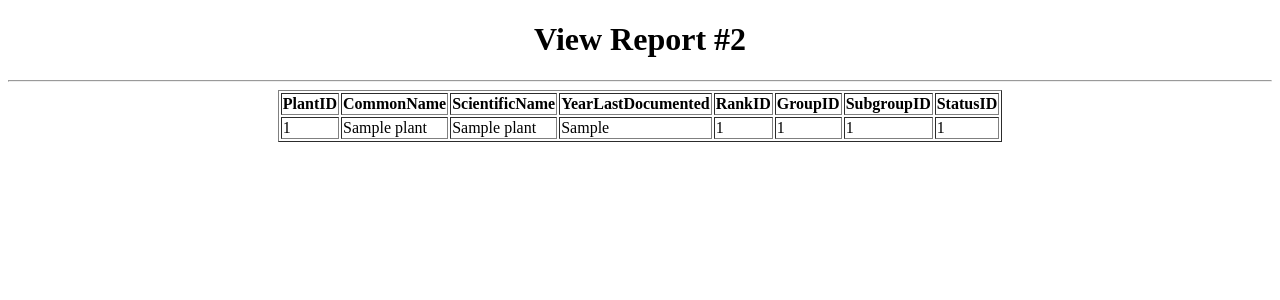
After one commit to khanagan/BackyardBotanist, a Django app: page /displayReport2 in a window 1280 px wide. The commit adds this page. Shown: the top 300 px of the page. Run offline with Django 3.2, Linux system fonts and the light colour scheme; tables that the repository leaves empty hold one stand-in row (values such as "Sample post").

Commit message:
add pages for 4 reports

```diff
--- a/backyardBotanist/mainPageApp/admin.py
+++ b/backyardBotanist/mainPageApp/admin.py
@@ -1,11 +1,11 @@
 from django.contrib import admin
 
 # Register your models here.
-from .models import Plant, User, ConservationRank, Pictures, Group, Subgroup, Location
+from .models import Plant, User, ConservationRank, Pictures, TaxGroup, Subgroup, Location
 admin.site.register(Plant)
 admin.site.register(User)
 admin.site.register(ConservationRank)
-admin.site.register(Group)
+admin.site.register(TaxGroup)
 admin.site.register(Subgroup)
 admin.site.register(Pictures)
 admin.site.register(Location)
--- a/backyardBotanist/mainPageApp/appUrls.py
+++ b/backyardBotanist/mainPageApp/appUrls.py
@@ -5,5 +5,8 @@ urlpatterns = [
     path('', views.home, name='home'),
     path('changePassword', views.changePassword, name='changePassword'),
     path('invalidUser', views.invalidUser, name='invalidUser'),
-    path('displayData', views.displayData, name='displayData'),
+    path('displayReport1', views.displayReport1, name='displayReport1'),
+    path('displayReport2', views.displayReport2, name='displayReport2'),
+    path('displayReport3', views.displayReport3, name='displayReport3'),
+    path('displayReport4', views.displayReport4, name='displayReport4'),
 ]
--- a/backyardBotanist/mainPageApp/models.py
+++ b/backyardBotanist/mainPageApp/models.py
@@ -1,6 +1,14 @@
 from django.db import models
 
 # Create your models here.
+
+class TaxGroup(models.Model):
+    groupId = models.IntegerField(primary_key=True)
+    taxGroup = models.CharField(max_length=100)
+
+    class Meta:
+        db_table = 'TaxGroup'
+
 class Plant(models.Model):
     plantId = models.IntegerField(primary_key=True)
     commonName = models.CharField(max_length=100)
@@ -9,6 +17,7 @@ class Plant(models.Model):
     yearLastDocumented = models.CharField(max_length=100)
     rankId = models.IntegerField()
     groupId = models.IntegerField()
+    #groupId = models.ForeignKey(TaxGroup, on_delete=models.CASCADE)
     subgroupId = models.IntegerField()
     statusId = models.IntegerField()
 
@@ -16,7 +25,7 @@ class Plant(models.Model):
         db_table = 'Plant'
 
 class User(models.Model):
-    userId = models.IntegerField()
+    userId = models.IntegerField(primary_key=True)
     email = models.CharField(max_length=100)
     password = models.CharField(max_length=30)
     joinDate = models.DateTimeField()
@@ -25,15 +34,8 @@ class User(models.Model):
     class Meta:
         db_table = 'User'
 
-class Group(models.Model):
-    groupId = models.IntegerField()
-    taxGroup = models.CharField(max_length=100)
-
-    class Meta:
-        db_table = 'Group'
-
 class Subgroup(models.Model):
-    subgroupId = models.IntegerField()
+    subgroupId = models.IntegerField(primary_key=True)
     taxSubgroup = models.CharField(max_length=100)
     groupId = models.IntegerField()
 
@@ -48,7 +50,7 @@ class Location(models.Model):
         db_table = 'Location'
 
 class Pictures(models.Model):
-    pictureId = models.IntegerField()
+    pictureId = models.IntegerField(primary_key=True)
     imageFile = models.ImageField()
     plantId = models.IntegerField()
     userId = models.IntegerField()
@@ -57,7 +59,7 @@ class Pictures(models.Model):
         db_table = 'Pictures'
 
 class ConservationRank(models.Model):
-    rankId = models.IntegerField()
+    rankId = models.IntegerField(primary_key=True)
     stateRank = models.CharField(max_length=100)
     globalRank = models.CharField(max_length=100)
 
@@ -65,7 +67,7 @@ class ConservationRank(models.Model):
         db_table = 'ConservationRank'
 
 class ListingStatus(models.Model):
-    statusId = models.IntegerField()
+    statusId = models.IntegerField(primary_key=True)
     federalStatus = models.CharField(max_length=100)
     stateStatus = models.CharField(max_length=100)
 
@@ -73,7 +75,7 @@ class ListingStatus(models.Model):
         db_table = 'ListingStatus'
 
 class Sighting(models.Model):
-    sightingId = models.IntegerField()
+    sightingId = models.IntegerField(primary_key=True)
     userId = models.IntegerField()
     plantId = models.IntegerField()
     county = models.CharField(max_length=100)
@@ -83,7 +85,7 @@ class Sighting(models.Model):
         db_table = 'Sighting'
 
 class ChangePassword(models.Model):
-    userId = models.IntegerField()
+    userId = models.IntegerField(primary_key=True)
     oldPass = models.CharField(max_length=100)
     newPass = models.CharField(max_length=100)
 
@@ -91,7 +93,7 @@ class ChangePassword(models.Model):
         db_table = 'ChangePassword'
 
 class PlantLocation(models.Model):
-    plantId = models.IntegerField()
+    plantId = models.IntegerField(primary_key=True)
     county = models.CharField(max_length=100)
     state = models.CharField(max_length=100)
 
--- /dev/null
+++ b/backyardBotanist/mainPageApp/templates/reportPage2.html
@@ -0,0 +1,35 @@
+<!DOCTYPE html>
+<head>
+    <title>View Report #2</title>
+</head>
+<body>
+    <center>
+        <h1>View Report #2</h1>
+        <hr/>
+        <table border="1">
+            <tr>
+                <th>PlantID</th>
+                <th>CommonName</th>
+                <th>ScientificName</th>
+                <th>YearLastDocumented</th>
+                <th>RankID</th>
+                <th>GroupID</th>
+                <th>SubgroupID</th>
+                <th>StatusID</th>
+            </tr>
+            {% for displayplant in Plant %}
+            <tr>
+                <td>{{displayplant.plantId}}</td>
+                <td>{{displayplant.commonName}}</td>
+                <td>{{displayplant.scientificName}}</td>
+                <td>{{displayplant.yearLastDocumented}}</td>
+                <td>{{displayplant.rankId}}</td>
+                <td>{{displayplant.groupId}}</td>
+                <td>{{displayplant.subgroupId}}</td>
+                <td>{{displayplant.statusId}}</td>
+            </tr>
+            {% endfor %}
+        </table>
+    </center>
+</body>
+</html>
--- a/backyardBotanist/mainPageApp/views.py
+++ b/backyardBotanist/mainPageApp/views.py
@@ -4,7 +4,7 @@ from django.template import loader
 from .models import User
 from mainPageApp.models import Plant
 from mainPageApp.models import User
-from mainPageApp.models import Group
+from mainPageApp.models import TaxGroup
 from mainPageApp.models import Subgroup
 from mainPageApp.models import Subgroup
 from mainPageApp.models import Location
@@ -30,6 +30,22 @@ def invalidUser(request):
     page = loader.get_template('invalidUser.html')
     return HttpResponse(page.render())
 
-def displayData(request):
-    results=Plant.objects.all()
-    return render(request, "index.html", {"Plant": results})
+def displayReport1(request):
+    plants=Plant.objects.all()
+    #plants = Plant.objects.all().values('plantId','commonName','scientificName','yearLastDocumented','rankId','groupId','groupId__taxGroup','subgroupId','statusId')
+    return render(request, "reportPage1.html", {"Plant": plants})
+
+def displayReport2(request):
+    plants=Plant.objects.all()
+    #plants = Plant.objects.all().values('plantId','commonName','scientificName','yearLastDocumented','rankId','groupId','groupId__taxGroup','subgroupId','statusId')
+    return render(request, "reportPage2.html", {"Plant": plants})
+
+def displayReport3(request):
+    plants=Plant.objects.all()
+    #plants = Plant.objects.all().values('plantId','commonName','scientificName','yearLastDocumented','rankId','groupId','groupId__taxGroup','subgroupId','statusId')
+    return render(request, "reportPage3.html", {"Plant": plants})
+
+def displayReport4(request):
+    plants=Plant.objects.all()
+    #plants = Plant.objects.all().values('plantId','commonName','scientificName','yearLastDocumented','rankId','groupId','groupId__taxGroup','subgroupId','statusId')
+    return render(request, "reportPage4.html", {"Plant": plants})
```
Also changed, not shown: backyardBotanist/mainPageApp/templates/reportPage1.html (renamed from backyardBotanist/mainPageApp/templates/index.html, +6 -2 lines), backyardBotanist/mainPageApp/templates/reportPage3.html (added, +35 -0 lines), backyardBotanist/mainPageApp/templates/reportPage4.html (added, +35 -0 lines), backyardBotanist/mainPageApp/migrations/0001_initial.py (added).
